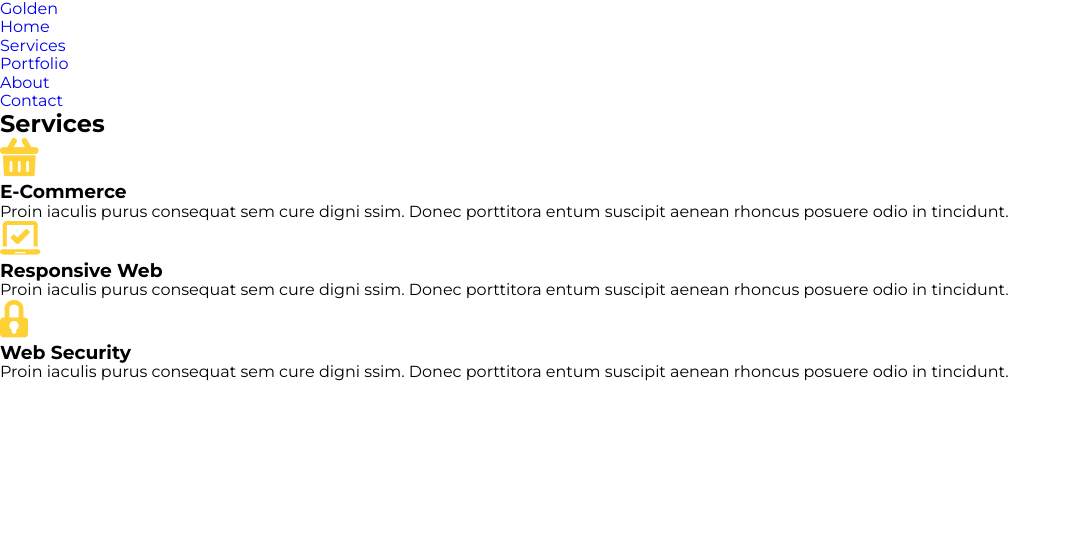
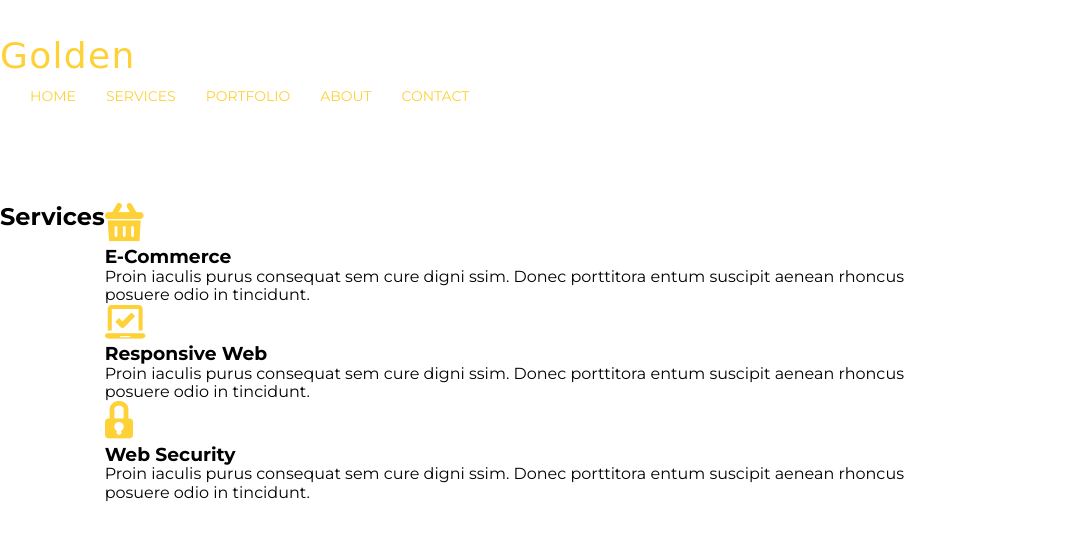
Before and after one commit to annitar/services, a plain HTML site: page index.html in a window 1280 px wide. Shown: the whole page, without its empty margins (0-1071 px from the left). Drawn offline with nearby package versions, Linux system fonts and the light colour scheme; a web font is replaced by a local one.

Commit message:
css flex

```diff
--- a/css/style.css
+++ b/css/style.css
@@ -4,3 +4,74 @@
     font-style: normal;*/
 /*font-family: "Montserrat", sans-serif;*/
 /*font-family: "Bilbo Swash Caps", cursive;*/
+:root {
+    --logo-color: #FED136;
+    --title-color: #222;
+    --text-color: #777;
+    --background-color: #FFF;
+}
+body{
+    box-sizing: border-box;
+    margin: o auto;
+
+}
+.container{
+    width: 964px;
+    padding: 0 15 0 15;
+}
+.navigation-list{
+display: flex;
+}
+.navigation-item{
+margin-left: 30px;
+}
+.header-wrap{
+    display: flex;
+    justify-content: space-between;
+}
+.header-logo{
+    font-family: "Bilbo Swash Caps", cursive ;
+    color: var(--logo-color);
+    font-size: 36px;
+    font-weight: 400;
+    line-height: 114%;
+    letter-spacing: 1.3px;
+}
+.navigation-link{
+    font-size: 14px;
+    font-weight: 400;
+    line-height: 293%;
+    text-transform: uppercase;
+    color: var(--logo-color);
+}
+.header{
+    padding-top: 35px;
+    padding-bottom: 86px;
+}
+.servicer{
+    padding-bottom: 119px;
+}
+.servicer-title{
+    color: var(--title-color);
+    font-size: 40px;
+    font-weight: 700;
+    line-height: 187%;
+    letter-spacing: -1px;
+    text-transform: uppercase;
+    text-align: center;
+}
+.servicer-list{
+    display: flex;
+    justify-content: space-between;
+}
+.servicer-item{
+display: flex;
+width: 274px;
+align-items: center;
+flex-direction: column;
+}
+.srvicer-wrap{
+    height: 70px;
+    width: 70px;
+    border: 3px solid var(--logo-color);
+}
--- a/index.html
+++ b/index.html
@@ -38,7 +38,7 @@
     </header>
     <main>
         <section class="services">
-            <div class="container">
+            <div class="container header-wrap">
                 <h2 class="services-title">Services</h2>
                 <ul class="services-list ">
                     <li class="services-item">
```
